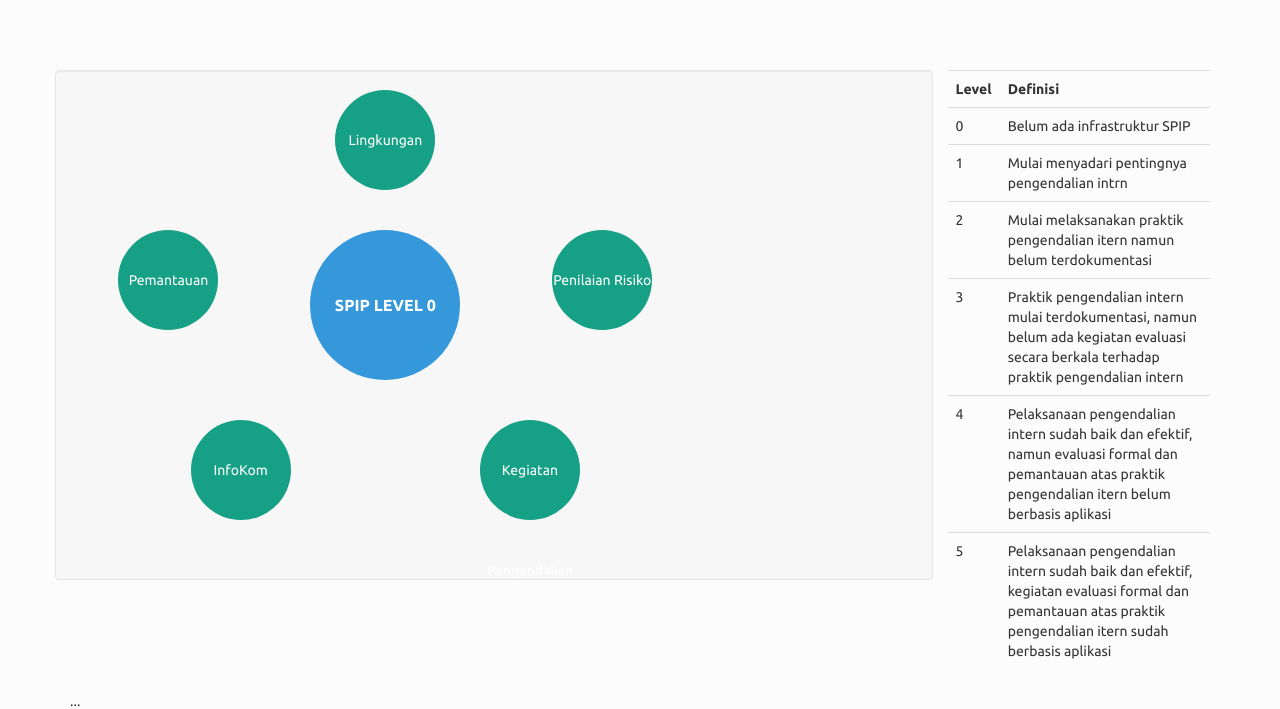
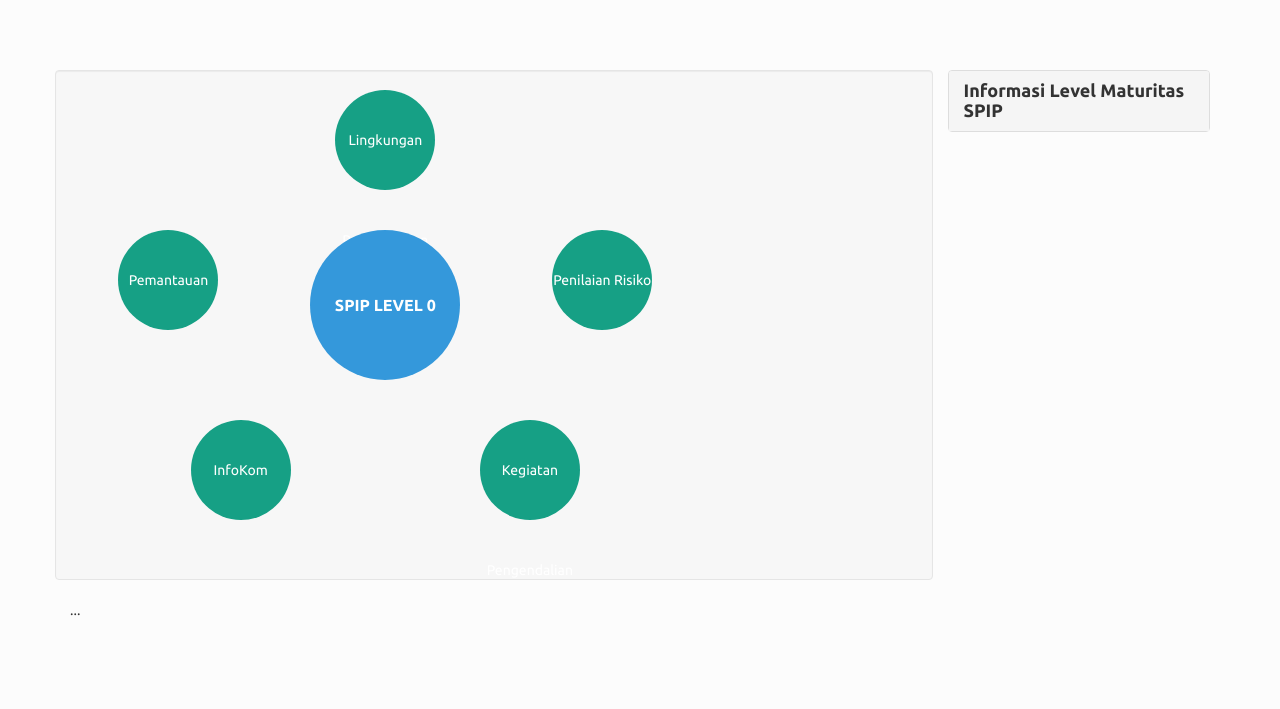
Before and after one commit to hoaaah/riva, a Yii app: template _protected/views/site/index.php in a window 1280 px wide. Shown: the top 709 px of the page. Run offline with PHP 8.4 and a stand-in for Yii, Linux system fonts and the light colour scheme; the template is opened without the code that fills it, so the values that code supplies are empty; some libraries are stand-ins or nearby versions.

Commit message:
Change Dashboard

```diff
--- a/_protected/views/site/index.php
+++ b/_protected/views/site/index.php
@@ -16,7 +16,7 @@ $this->title = Yii::t('app', Yii::$app->name);
 
         <p><a class="btn btn-lg btn-success" href="http://www.freetuts.org/tutorial/view?id=6">Read our tutorial</a></p>
     </div> -->
-    <div class="well col-md-9">
+    <div class="well col-md-9 col-xs-9">
         <div class="row">
             <div class="col-md-3 col-md-offset-3">
                 <?php
@@ -67,8 +67,19 @@ $this->title = Yii::t('app', Yii::$app->name);
         <div class="col-md-3 circle green">Green</div>
         <div class="col-md-3 circle red">Red</div> -->
 
-    <div class="col-md-3">
+    <div class="col-md-3 col-xs-3">
 
+        <div class="panel-group" id="accordion" role="tablist" aria-multiselectable="true">
+            <div class="panel panel-default">
+                <div class="panel-heading" role="tab" id="headingOne">
+                    <h4 class="panel-title">
+                        <a role="button" data-toggle="collapse" data-parent="#accordion" href="#collapseOne" aria-expanded="true" aria-controls="collapseOne">
+                        Informasi Level Maturitas SPIP
+                        </a>
+                    </h4>
+                </div>
+                <div id="collapseOne" class="panel-collapse collapse" role="tabpanel" aria-labelledby="headingOne">
+                    <div class="panel-body">
                         <table class="table table-hover">
                             <tbody>
                                 <tr>
@@ -101,6 +112,12 @@ $this->title = Yii::t('app', Yii::$app->name);
                                 </tr>
                             </tbody>
                         </table>
+                    </div>
+                </div>
+            </div>
+        </div>
+
+
     </div>
 
 </div>
```
Lines whose indentation alone changed are shown as unchanged.
